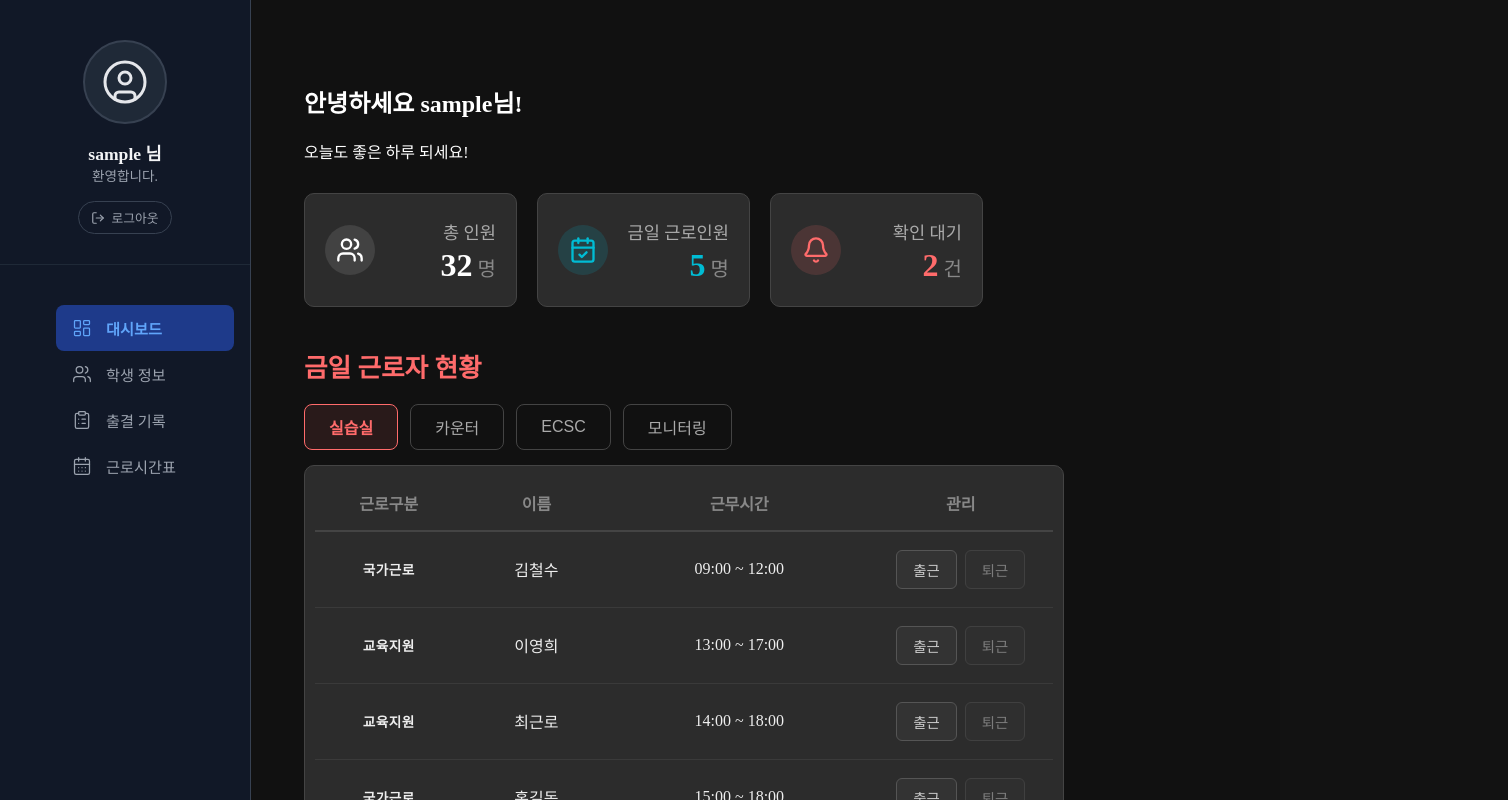
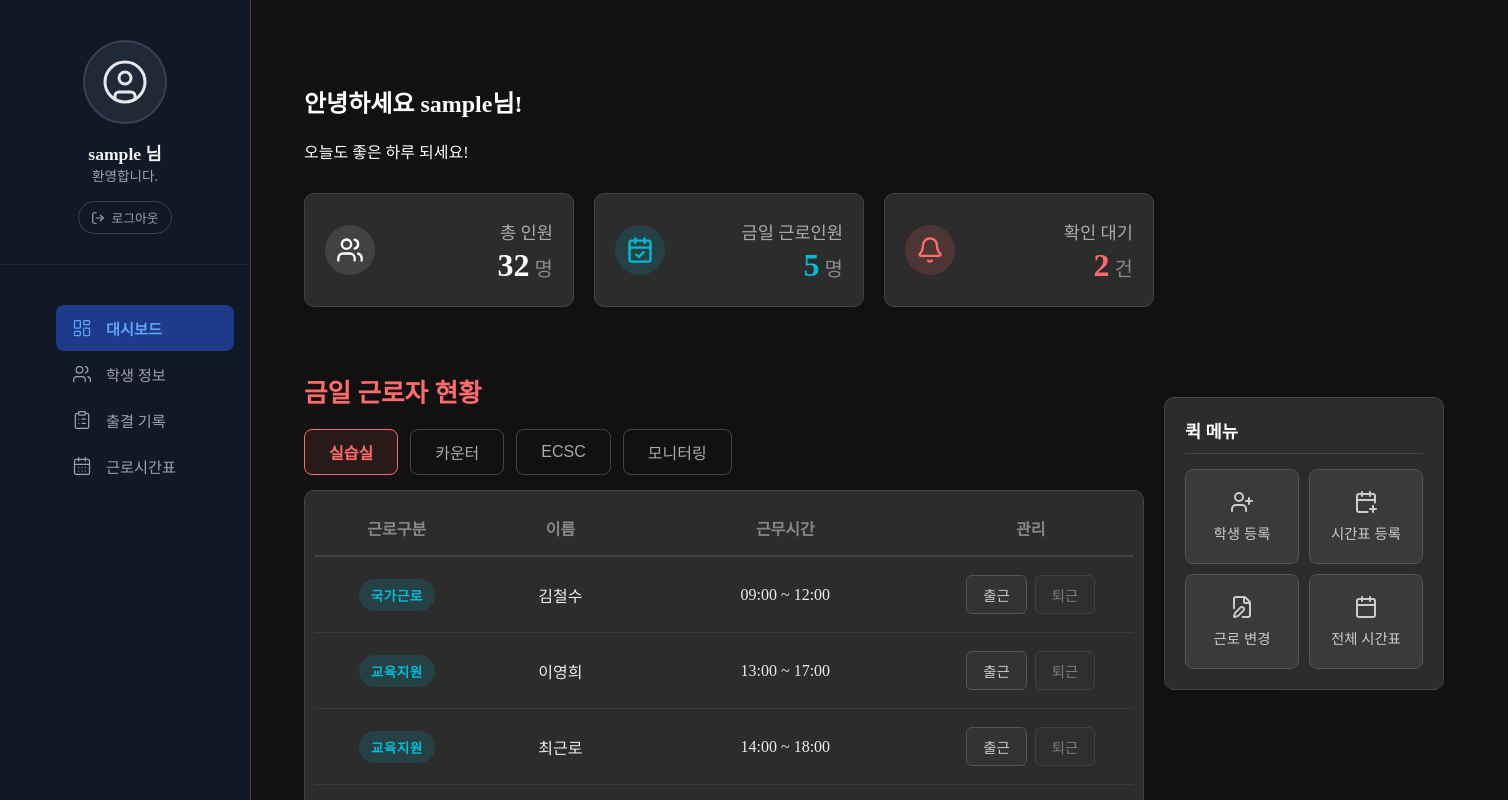
Before and after one commit to SHP-0701/student-manage-app, a Next.js app: page /dashboard in a window 1280 px wide. Shown: the top 800 px of the page, 1508 px wide, since content can reach past the window. Built offline with nearby package versions, Linux system fonts and the light colour scheme; sample sign-in values are in the browser's storage.

Commit message:
대시보드 페이지 css 수정

```diff
--- a/styles/Dashboard.module.css
+++ b/styles/Dashboard.module.css
@@ -41,7 +41,7 @@
 
 .statusCard:hover {
   transform: translateY(-5px);
-  border-color: #0070f3;
+  border-color: #aaa;
 }
 
 /* 아이콘 영역 */
@@ -89,10 +89,20 @@
   color: #ff6b6b;
 }
 
+/* 하단 컨텐츠 영역 */
+.contentRow {
+  display: flex;
+  justify-content: flex-start;
+  gap: 20px;
+  margin-top: 40px;
+  align-items: flex-start;
+}
+
 /* 근로자 현황 섹션 */
 .workerSection {
-  margin-top: 40px;
-  max-width: 760px;
+  margin-top: 0;
+  width: 840px;
+  flex-shrink: 0;
 }
 
 .sectionTitle {
@@ -184,27 +194,9 @@
   font-size: 0.85rem;
   font-weight: bold;
   letter-spacing: 0.5px;
-}
 
-/* 뱃지 색상별 스타일 */
-.badgeBlue {
   background-color: rgba(0, 188, 212, 0.15);
   color: #00bcd4;
-}
-
-.badgeGreen {
-  background-color: rgba(76, 175, 80, 0.15);
-  color: #4caf50;
-}
-
-.badgePurple {
-  background-color: rgba(156, 39, 176, 0.15);
-  color: #ab47bc;
-}
-
-.badgeGray {
-  background-color: rgba(255, 255, 255, 0.1);
-  color: #aaa;
 }
 
 /* 출/퇴근 관리 버튼 스타일 */
@@ -254,3 +246,60 @@
   color: #fff;
   font-weight: bold;
 }
+
+/* 우측 사이드바(퀵메뉴) 스타일 */
+.sideBar {
+  width: 280px;
+  flex-shrink: 0;
+  margin-top: 50px;
+}
+
+.quickMenuBox {
+  background-color: #2c2c2c;
+  border: 1px solid #444;
+  border-radius: 10px;
+  padding: 20px;
+}
+
+.sidebarTitle {
+  font-size: 1.1rem;
+  font-weight: bold;
+  color: #fff;
+  margin: 0 0 15px 0;
+  border-bottom: 1px solid #444;
+  padding-bottom: 10px;
+}
+
+.menuGrid {
+  display: grid;
+  grid-template-columns: 1fr 1fr;
+  gap: 10px;
+}
+
+.menuBtn {
+  display: flex;
+  flex-direction: column;
+  align-items: center;
+  justify-content: center;
+  background-color: #3a3a3a;
+  border: 1px solid #555;
+  border-radius: 8px;
+  padding: 20px 10px;
+  color: #ccc;
+  cursor: pointer;
+  transition: all 0.2s;
+  gap: 8px;
+}
+
+.menuBtn span {
+  font-size: 0.9rem;
+  font-weight: 500;
+}
+
+.menuBtn:hover {
+  background-color: #444;
+  color: #fff;
+  border-color: #777;
+  transform: translateY(-3px);
+  box-shadow: 0 4px 8px rgba(0, 0, 0, 0.3);
+}
```
